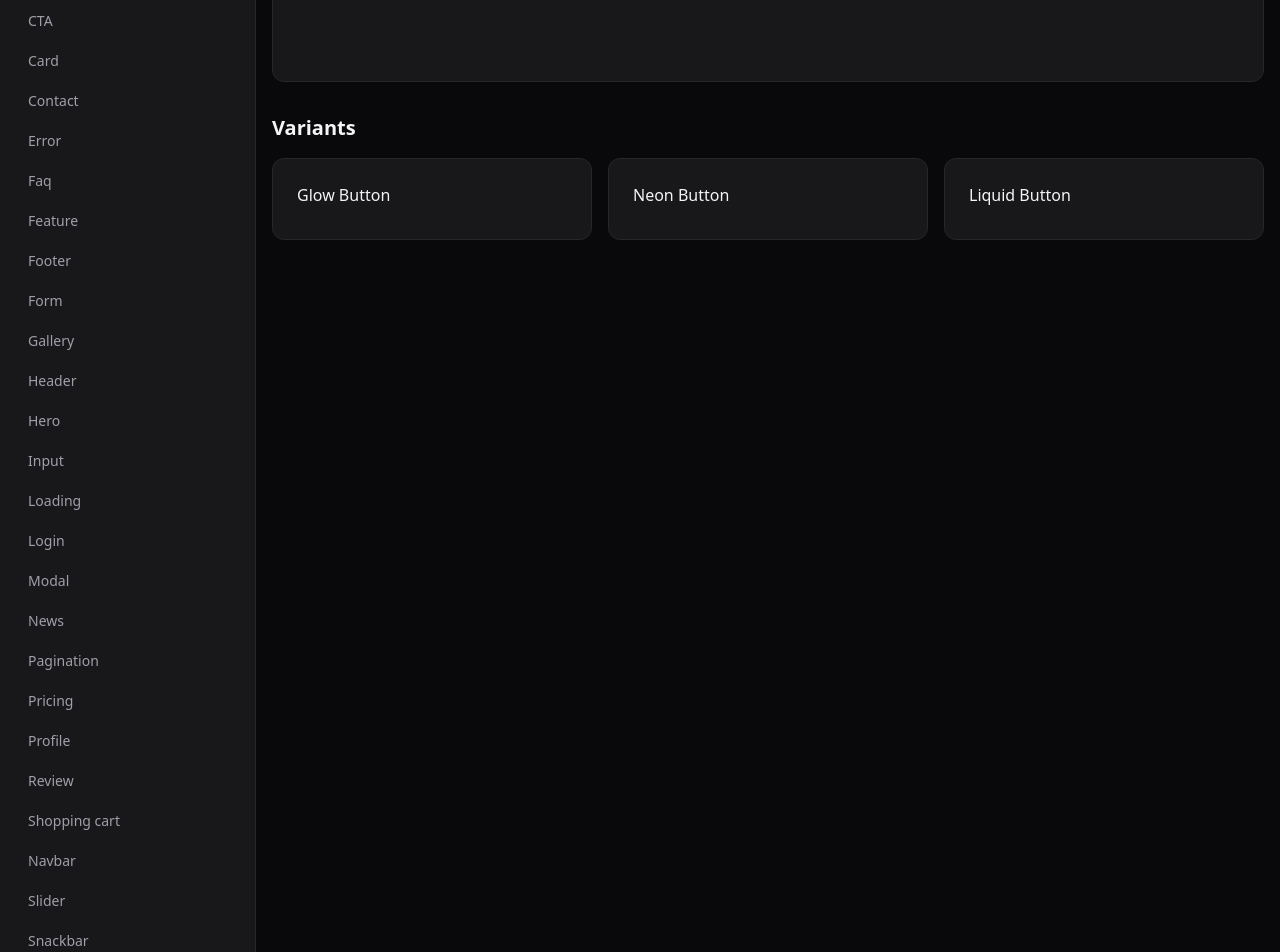
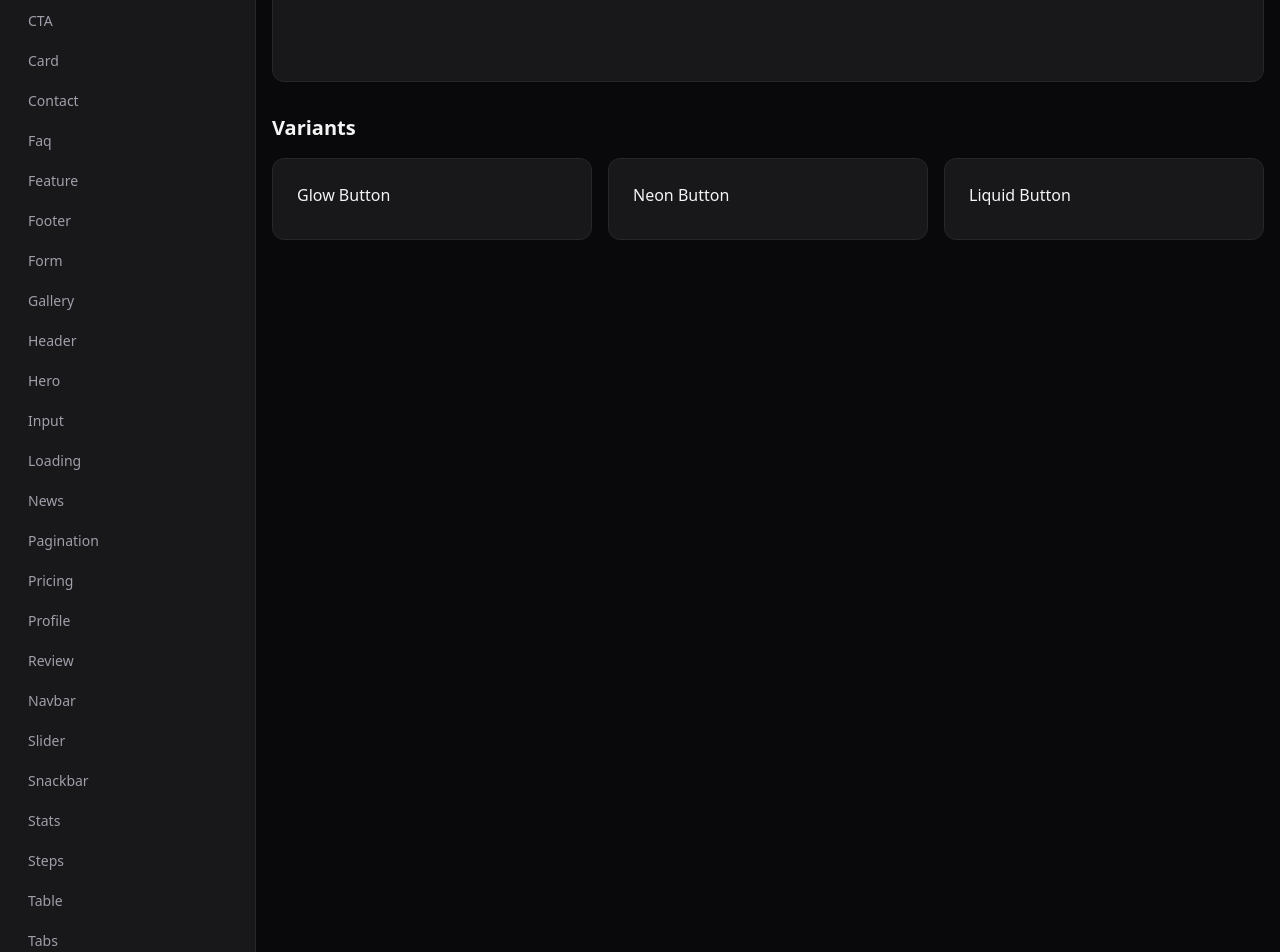
Before and after one commit to MaruthiCharan2403/KaisenUI, a React (Vite) app: page /components in a window 1280 px wide. Shown: the part 420-1372 px from the top of the page. Built offline with nearby package versions, Linux system fonts and the light colour scheme.

Commit message:
Components change

```diff
--- a/src/Components/UIComponents.jsx
+++ b/src/Components/UIComponents.jsx
@@ -15,7 +15,6 @@ const componentCategories = [
   { name: "CTA" },
   { name: "Card" },
   { name: "Contact" },
-  { name: "Error" },
   { name: "Faq" },
   { name: "Feature" },
   { name: "Footer" },
@@ -25,14 +24,11 @@ const componentCategories = [
   { name: "Hero" },
   { name: "Input" },
   { name: "Loading" },
-  { name: "Login" },
-  { name: "Modal" },
   { name: "News" },
   { name: "Pagination" },
   { name: "Pricing" },
   { name: "Profile" },
   { name: "Review" },
-  { name: "Shopping cart" },
   { name: "Navbar" },
   { name: "Slider" },
   { name: "Snackbar" },
```
